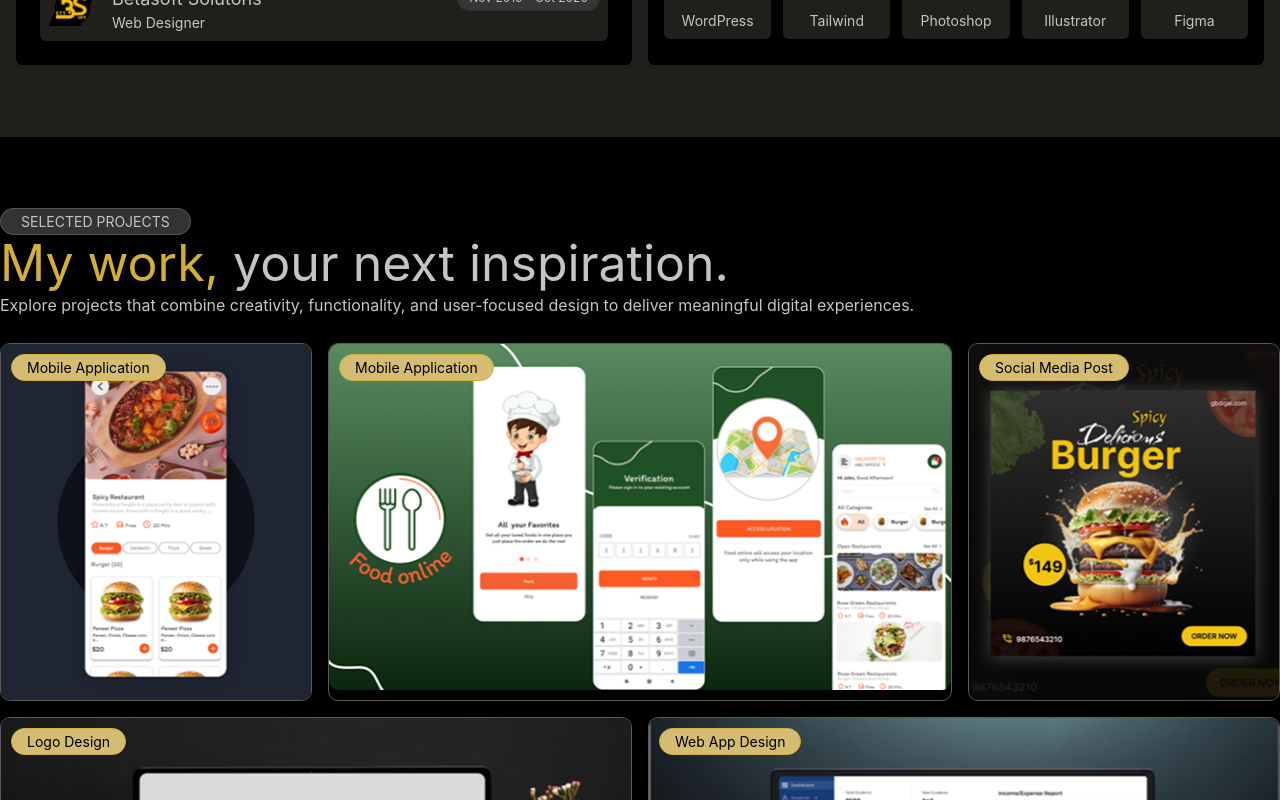
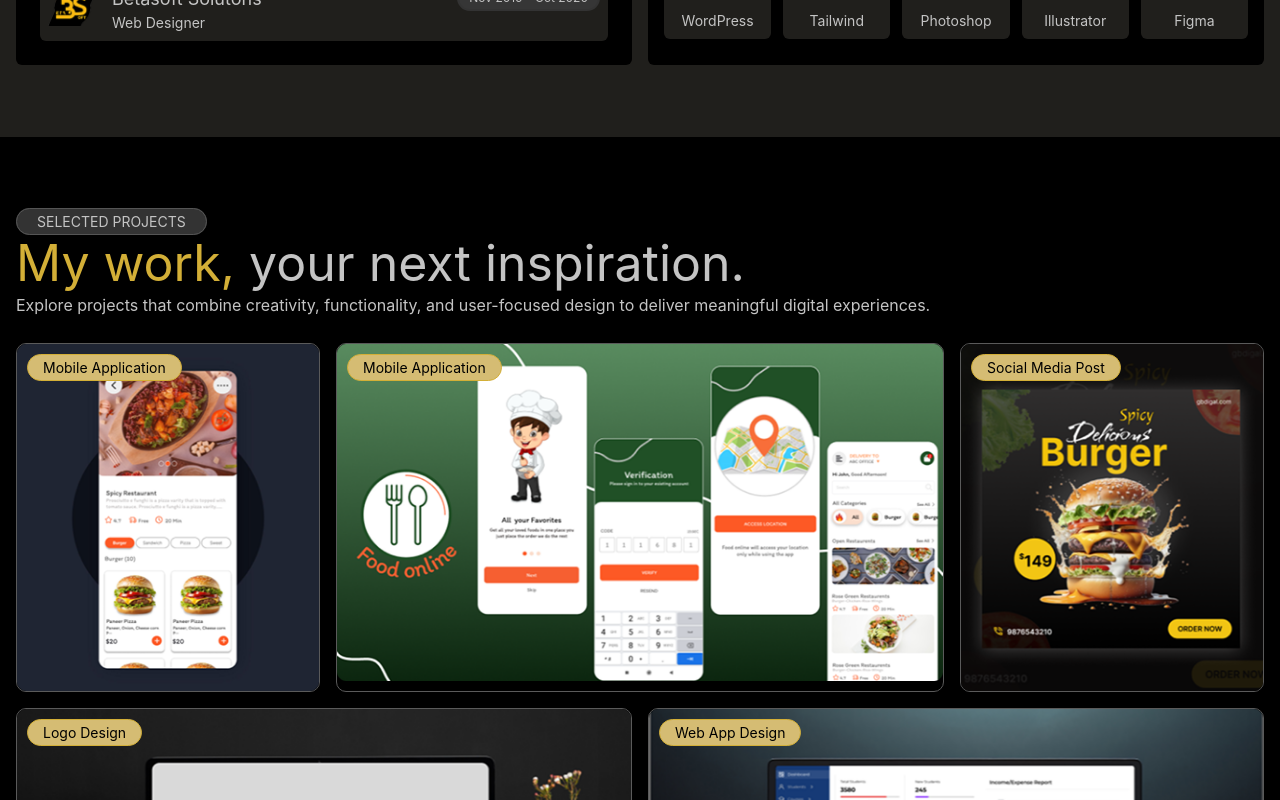
Before and after one commit to Sonam71216/portfolio, a React app: page / in a window 1280 px wide. Shown: the part 2400-3200 px from the top of the page. Built offline with nearby package versions, Linux system fonts and the light colour scheme; the HTML template or start-up script is replaced by a standard one.

Commit message:
Update Projects.jsx

```diff
--- a/src/components/Projects.jsx
+++ b/src/components/Projects.jsx
@@ -6,7 +6,7 @@ import Pro4 from '../assets/images/web-design.png'
 import Pro5 from '../assets/images/logo-design.png'
 function Projects() {
   return (
-    <section className='py-8 md:py-18  px-4 md:px-0 pro-sec' id='project'>
+    <section className='py-8 md:py-18  md:px-6 lg:px-4 px-6 pro-sec' id='project'>
     <div className='max-w-7xl mx-auto'>
        <div className="mainTitle mb-4">
         <p className='top-line'>SELECTED PROJECTS</p>
```
